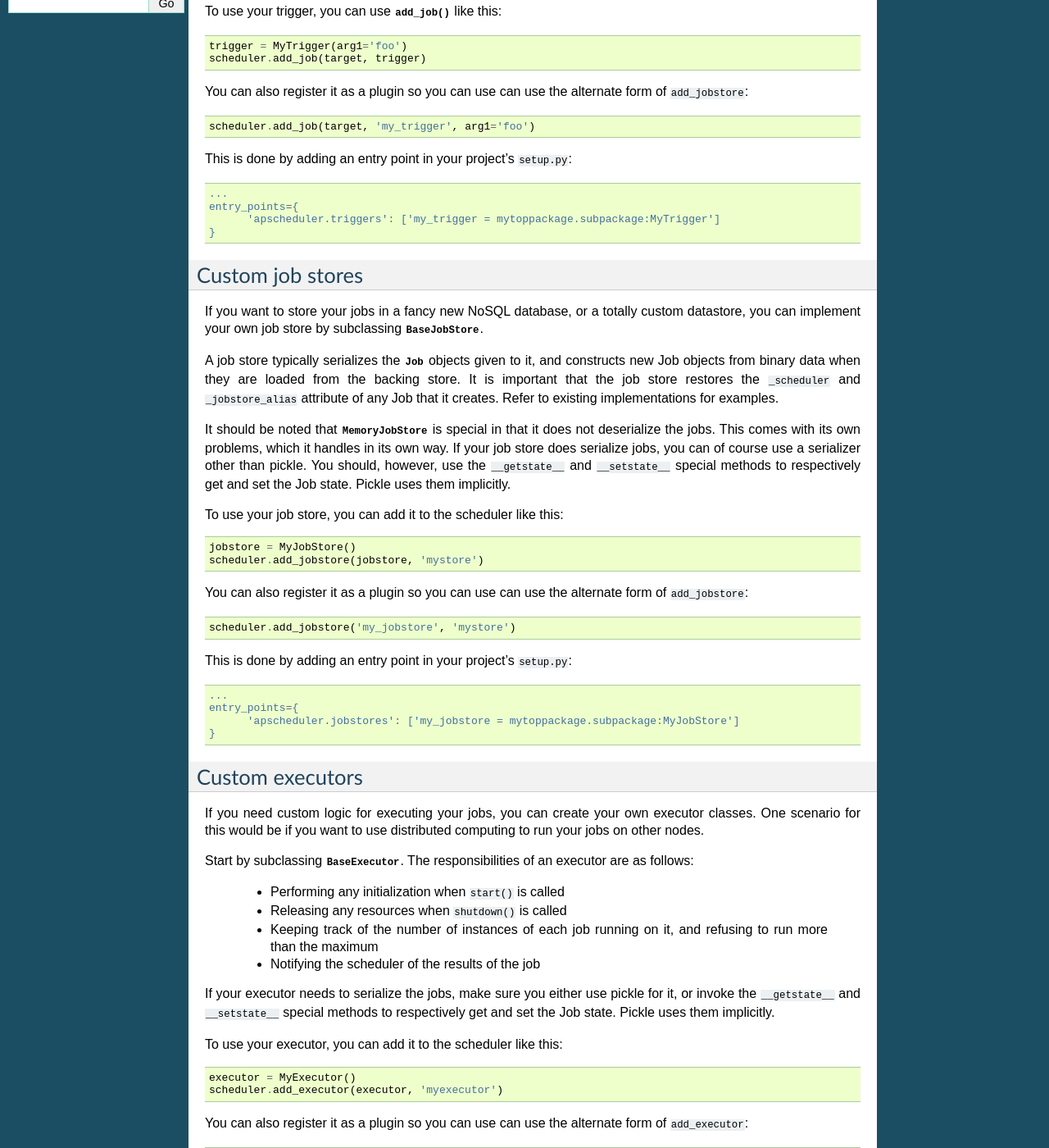
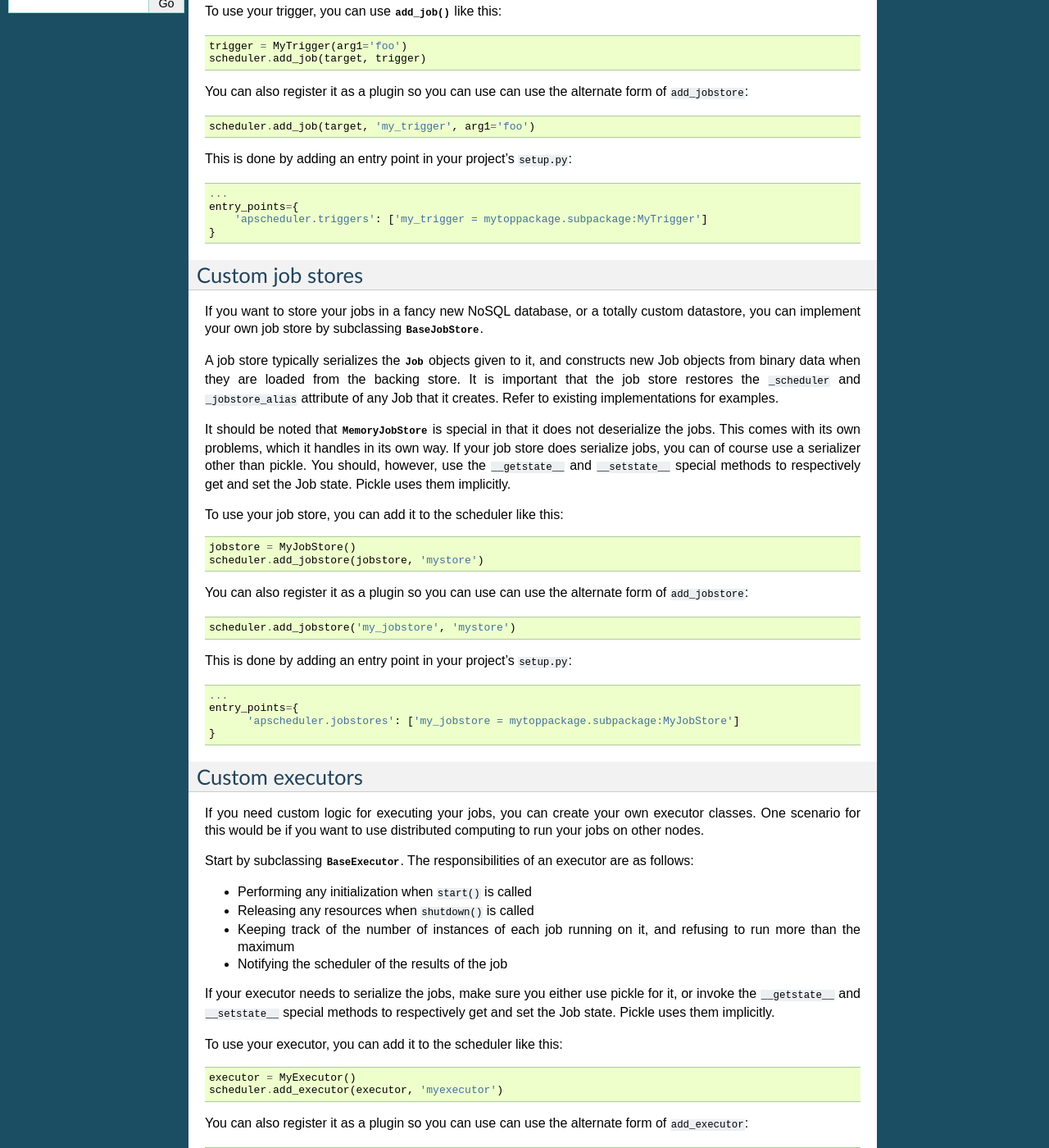
Before and after one commit to agronholm/apscheduler, a Sphinx documentation site: the page built from docs/extending.rst, in a window 1280 px wide and 1400 px high, scrolled down 320 px. Shown: the whole window at 82% size. Built offline with Sphinx 7.4.7, drawn with Linux system fonts in a browser that asks for light colours; some of the changed text lies outside the part shown.

Commit message:
Fixed syntax highlighting and indentation issues

```diff
--- a/docs/extending.rst
+++ b/docs/extending.rst
@@ -28,13 +28,11 @@
 
   scheduler.add_job(target, 'my_trigger', arg1='foo')
 
-This is done by adding an entry point in your project's :file:`setup.py`:
-
-.. code-block:: ini
+This is done by adding an entry point in your project's :file:`setup.py`::
 
   ...
   entry_points={
-        'apscheduler.triggers': ['my_trigger = mytoppackage.subpackage:MyTrigger']
+      'apscheduler.triggers': ['my_trigger = mytoppackage.subpackage:MyTrigger']
   }
 
 
@@ -65,9 +63,7 @@
 
   scheduler.add_jobstore('my_jobstore', 'mystore')
 
-This is done by adding an entry point in your project's :file:`setup.py`:
-
-.. code-block:: ini
+This is done by adding an entry point in your project's :file:`setup.py`::
 
   ...
   entry_points={
@@ -84,11 +80,12 @@
 
 Start by subclassing :class:`~apscheduler.executors.base.BaseExecutor`.
 The responsibilities of an executor are as follows:
-  * Performing any initialization when ``start()`` is called
-  * Releasing any resources when ``shutdown()`` is called
-  * Keeping track of the number of instances of each job running on it, and refusing to run more
-    than the maximum
-  * Notifying the scheduler of the results of the job
+
+* Performing any initialization when ``start()`` is called
+* Releasing any resources when ``shutdown()`` is called
+* Keeping track of the number of instances of each job running on it, and refusing to run more
+  than the maximum
+* Notifying the scheduler of the results of the job
 
 If your executor needs to serialize the jobs, make sure you either use pickle for it, or invoke the
 ``__getstate__`` and ``__setstate__`` special methods to respectively get and set the Job state.
@@ -104,9 +101,7 @@
 
   scheduler.add_executor('my_executor', 'myexecutor')
 
-This is done by adding an entry point in your project's :file:`setup.py`:
-
-.. code-block:: ini
+This is done by adding an entry point in your project's :file:`setup.py`::
 
   ...
   entry_points={
```
